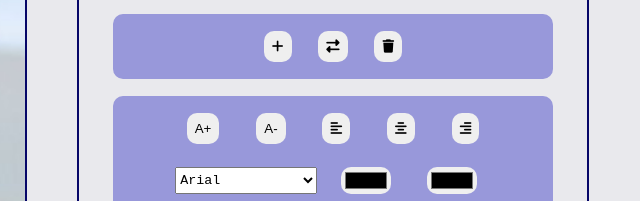
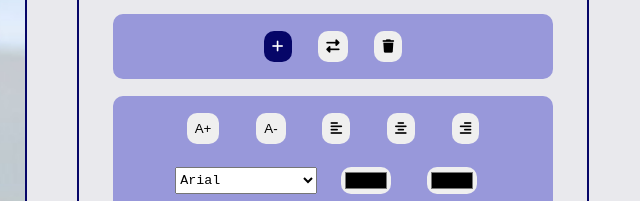
Before and after one commit to michalwie1/meme-generator, a plain HTML site: page index.html in a window 1280 px wide. In both pictures the pointer is over the button 915 px from the left and 378 px from the top of the page. Shown: the part 332-533 px from the top of the page, 638-1278 px from the left. Drawn offline with Linux system fonts and the light colour scheme.

Commit message:
Add editor buttons hover

```diff
--- a/styles/components/editor.css
+++ b/styles/components/editor.css
@@ -26,6 +26,11 @@
     border-radius: 10px;
     padding: 2%;
     cursor: pointer;
+ }
+
+ .editor button:hover, .editor .share i:hover{
+    background-color: var(--clr3);
+    color: white;
  }
 
 .editor .txt-box input{
@@ -92,6 +97,7 @@
     padding: 1em 1em;
     font-size: .9em;
     color: black;
+    border-radius: 10%;
 }
 
 .editor .btn-share {
```
